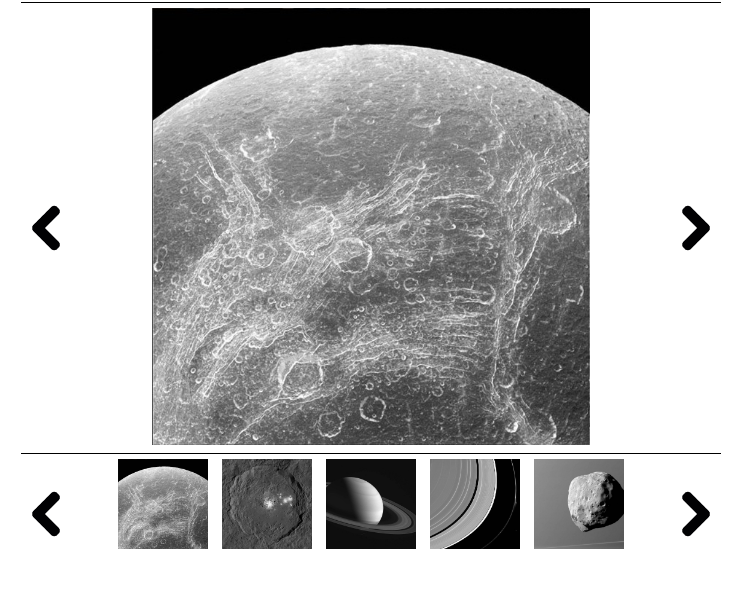
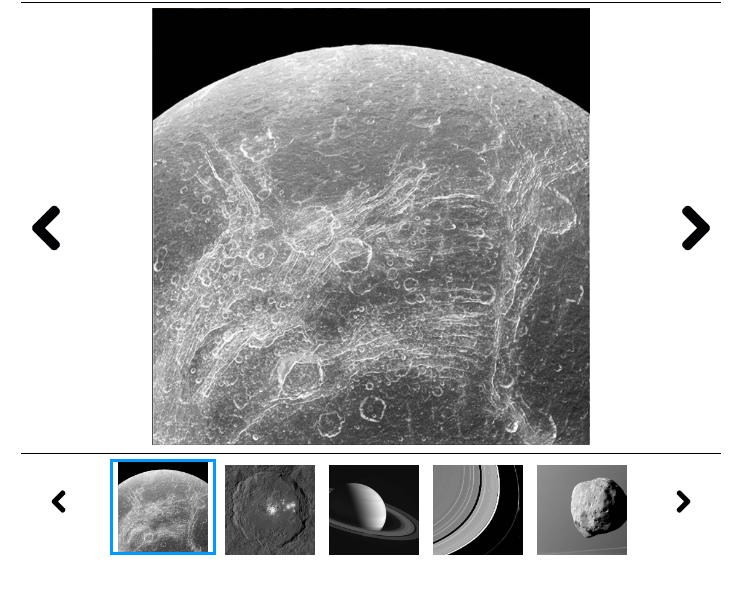
Before and after one commit to greenfox-velox/attilakrupl, a website: page week-07/day-4/gallery2.html in a window 1280 px wide. Both pictures are taken after a click on the button 315 px from the left and 314 px from the top of the page. Shown: the part 86-680 px from the top of the page, without its empty margins (269-1010 px from the left). Drawn offline with Linux system fonts and the light colour scheme.

Commit message:
gallery final

```diff
--- a/week-07/day-4/gallery.js
+++ b/week-07/day-4/gallery.js
@@ -18,6 +18,7 @@ const smallButtonLeft = document.querySelector('#button3');
 const smallButtonRight = document.querySelector('#button4');
 const thumbList = [];
 const imageList = document.querySelectorAll('.thumbnail');
+let highlighted = 0;
 
 
 function fileNameGenerator(num) {
@@ -35,22 +36,32 @@ function setName() {
 }
 
 function setImages() {
-  document.querySelectorAll('.main-image')[0].setAttribute('src', fileNameGenerator(0));
+  document.querySelectorAll('.main-image')[0].setAttribute('src', fileNameGenerator(highlighted));
   for (let i = 0; i < 5; i++) {
     document.querySelectorAll('.thumbnail')[i].setAttribute('src', thumbNameGenerator(i));
     thumbList[i] = thumbNameGenerator(i);
   }
+  document.querySelectorAll('.thumbnail')[highlighted].classList.add('highlighted');
+}
+
+function highLight(n){
+  document.querySelectorAll('.thumbnail')[highlighted].classList.remove('highlighted');
+  highlighted = n;
+  document.querySelectorAll('.thumbnail')[highlighted].classList.add('highlighted');
 }
 
 function moveImages() {
+  highLight(0);
   document.querySelectorAll('.main-image')[0].setAttribute('src', fileNameGenerator(0));
   thumbCounter = imageCounter;
 }
 
 function moveThumbs() {
+  var thumbs = document.querySelectorAll('.thumbnail');
   for (let i = 0; i < 5; i++) {
-    document.querySelectorAll('.thumbnail')[i].setAttribute('src', thumbNameGenerator(i));
+    thumbs[i].setAttribute('src', thumbNameGenerator(i));
     thumbList[i] = thumbNameGenerator(i);
+    // thumbs[i].setAttribute('data-id', i);
   }
 }
 
@@ -88,13 +99,14 @@ function thumbRight() {
 
 function thumbOnClick(i) {
   return function() {
+    highLight(i)
     document.querySelectorAll('.main-image')[0].setAttribute('src', imageList[i].src);
+
     const nameArr = document.querySelectorAll('.main-image')[0].src.split('/');
     const res = (nameArr[nameArr.length - 1]).split('.')[0];
     document.querySelector('.image_name').textContent = res;
   };
 }
-
 
 setImages();
 setName();
--- a/week-07/day-4/style2.css
+++ b/week-07/day-4/style2.css
@@ -5,7 +5,7 @@ header, footer, main {
 }
 
 aside {
-    width: 50px;ó
+    width: 50px;
     height: auto;
     display: flex;
 }
@@ -53,6 +53,18 @@ button {
     background-repeat: no-repeat;
 }
 
+button:focus{
+  outline:0;
+}
+
+#button3, #button4 {
+    background-size: 50% 50%;
+}
+
+#button3 {
+  margin-left: 25px;
+}
+
 .right-arrow {
     background-image: url(rescources/ar.png);
 }
@@ -68,12 +80,11 @@ button {
 }
 
 .highlighted {
-  border: 2px solid #0099FF;
+  border: 3px solid #0099FF;
 }
 
 .main-image {
   max-height: 97%;
-
 }
 
 .thumbnail {
@@ -82,5 +93,4 @@ button {
   align-content: center;
   padding-left: 5px;
   padding-right: 5px;
-
 }
```
Also changed, not shown: week-07/day-4/rescources/JPL_logo.png (added).
